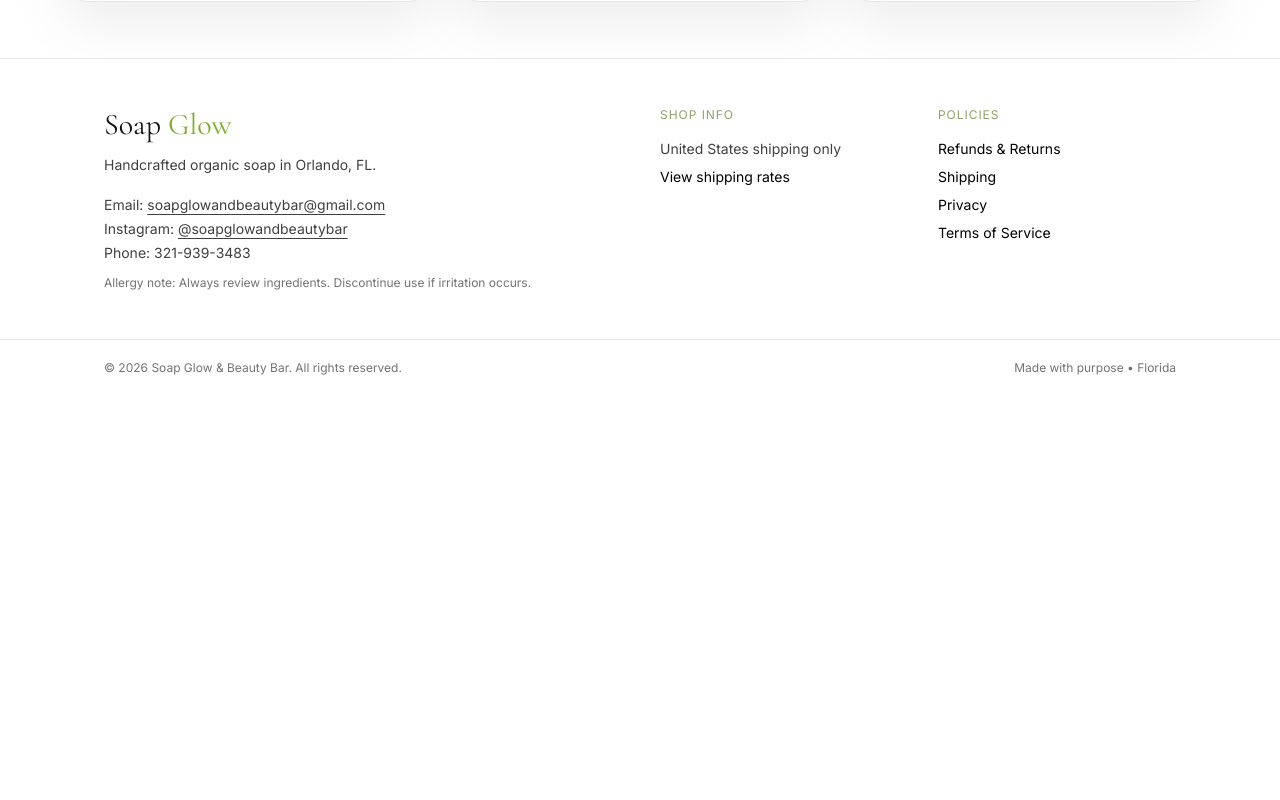
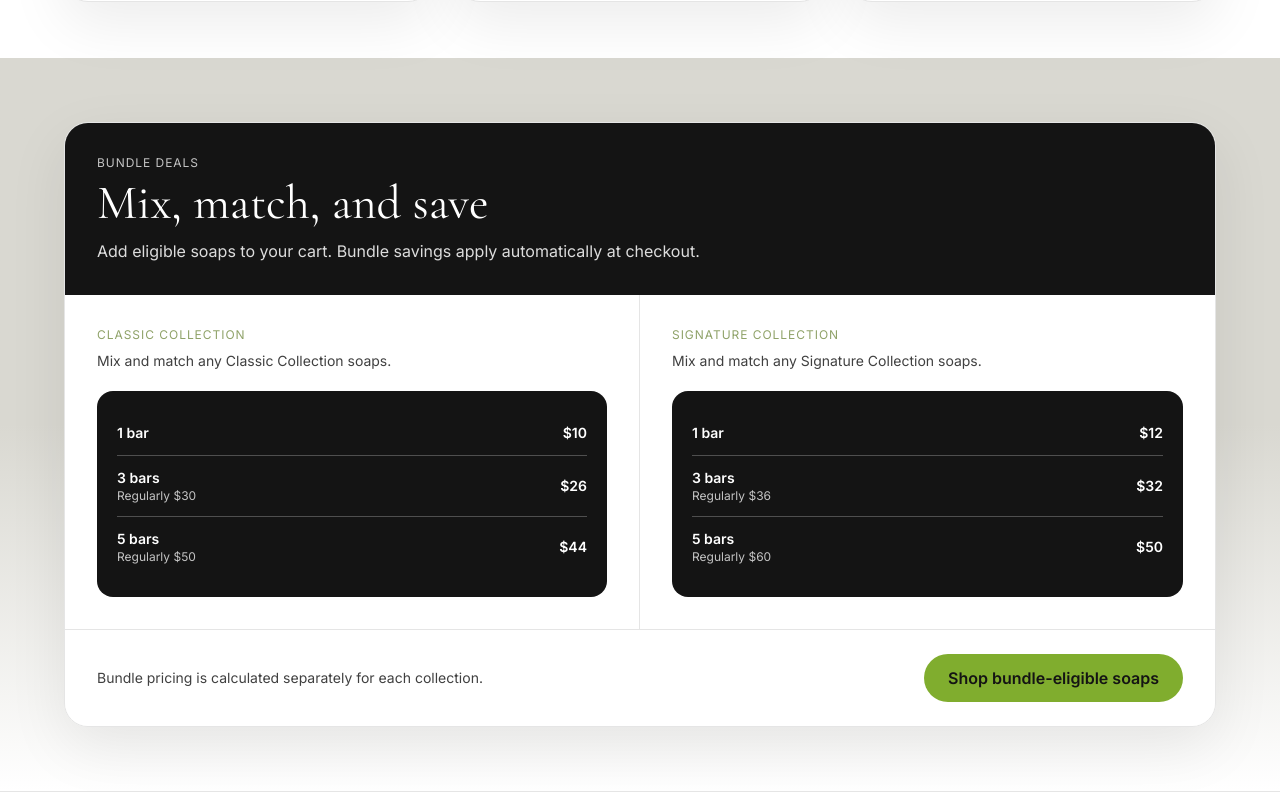
Before and after one commit to DariusHay/soapandglow, a React (Vite) app: page / in a window 1280 px wide. Shown: the part 2860-3660 px from the top of the page. Before the commit the page ends 3256 px from the top, so only its background shows below. Built offline with nearby package versions, Linux system fonts and the light colour scheme.

Commit message:
Restore automatic bundle discounts

```diff
--- a/netlify/shared/product-catalog.mjs
+++ b/netlify/shared/product-catalog.mjs
@@ -1,9 +1,9 @@
 export const productCatalog = [
-  { slug: "tropical-citrus", name: "Tropical Citrus", priceCents: 1000 },
-  { slug: "nag-champa-mud", name: "Nag Champa Mud", priceCents: 1200 },
-  { slug: "oatmeal-milk-honey", name: "Oatmeal Milk & Honey", priceCents: 1200 },
-  { slug: "turmeric-honey", name: "Turmeric Honey", priceCents: 1200 },
-  { slug: "orange-sweet-must", name: "Orange Sweet Must", priceCents: 1000 },
+  { slug: "tropical-citrus", name: "Tropical Citrus", priceCents: 1000, collection: "Classic Collection" },
+  { slug: "nag-champa-mud", name: "Nag Champa Mud", priceCents: 1200, collection: "Signature Collection" },
+  { slug: "oatmeal-milk-honey", name: "Oatmeal Milk & Honey", priceCents: 1200, collection: "Signature Collection" },
+  { slug: "turmeric-honey", name: "Turmeric Honey", priceCents: 1200, collection: "Signature Collection" },
+  { slug: "orange-sweet-musk", name: "Orange Sweet Musk", priceCents: 1000, collection: "Classic Collection" },
   { slug: "pumpkin-spice", name: "Pumpkin Spice", priceCents: 1000 },
   { slug: "always-a-moor", name: "Always a Moor", priceCents: 1000 },
   { slug: "apple-rose", name: "Apple Rose", priceCents: 1000 },
@@ -31,5 +31,15 @@
 ];
 
 export function findProduct(slug) {
-  return productCatalog.find((product) => product.slug === slug);
+  const product = productCatalog.find((entry) => entry.slug === slug);
+  if (!product) return undefined;
+
+  return {
+    ...product,
+    collection:
+      product.collection ||
+      (product.priceCents === 1000
+        ? "Classic Collection"
+        : "Signature Collection"),
+  };
 }
--- /dev/null
+++ b/shared/bundle-pricing.mjs
@@ -0,0 +1,56 @@
+const bundlePrices = {
+  "Classic Collection": {
+    unitPriceCents: 1000,
+    bundles: [
+      { quantity: 3, priceCents: 2600 },
+      { quantity: 5, priceCents: 4400 },
+    ],
+  },
+  "Signature Collection": {
+    unitPriceCents: 1200,
+    bundles: [
+      { quantity: 3, priceCents: 3200 },
+      { quantity: 5, priceCents: 5000 },
+    ],
+  },
+};
+
+function calculateCollectionPriceCents(collection, quantity) {
+  const pricing = bundlePrices[collection];
+  if (!pricing || quantity <= 0) return 0;
+
+  const bestPrices = Array(quantity + 1).fill(Number.POSITIVE_INFINITY);
+  bestPrices[0] = 0;
+
+  for (let count = 1; count <= quantity; count += 1) {
+    bestPrices[count] = bestPrices[count - 1] + pricing.unitPriceCents;
+
+    for (const bundle of pricing.bundles) {
+      if (count >= bundle.quantity) {
+        bestPrices[count] = Math.min(
+          bestPrices[count],
+          bestPrices[count - bundle.quantity] + bundle.priceCents
+        );
+      }
+    }
+  }
+
+  return bestPrices[quantity];
+}
+
+export function calculateBundleSavingsCents(items) {
+  const quantities = items.reduce((totals, item) => {
+    const quantity = Number(item.quantity || 0);
+    totals[item.collection] = (totals[item.collection] || 0) + quantity;
+    return totals;
+  }, {});
+
+  return Object.entries(quantities).reduce((totalSavings, [collection, quantity]) => {
+    const pricing = bundlePrices[collection];
+    if (!pricing) return totalSavings;
+
+    const regularPrice = pricing.unitPriceCents * quantity;
+    const bundlePrice = calculateCollectionPriceCents(collection, quantity);
+    return totalSavings + regularPrice - bundlePrice;
+  }, 0);
+}
--- a/src/context/CartContext.jsx
+++ b/src/context/CartContext.jsx
@@ -1,6 +1,7 @@
 import { useEffect, useMemo, useState } from "react";
 import { products } from "../data/products";
 import { CartContext } from "./cart-context";
+import { calculateBundleSavingsCents } from "../../shared/bundle-pricing.mjs";
 const STORAGE_KEY = "soap-glow-cart";
 
 function readStoredCart() {
@@ -44,9 +45,20 @@
 
   const totals = useMemo(() => {
     const itemCount = cartItems.reduce((sum, item) => sum + item.quantity, 0);
-    const subtotal = cartItems.reduce((sum, item) => sum + item.lineTotal, 0);
+    const merchandiseSubtotal = cartItems.reduce(
+      (sum, item) => sum + item.lineTotal,
+      0
+    );
+    const bundleSavings =
+      calculateBundleSavingsCents(
+        cartItems.map((item) => ({
+          collection: item.product.collection,
+          quantity: item.quantity,
+        }))
+      ) / 100;
+    const subtotal = merchandiseSubtotal - bundleSavings;
 
-    return { itemCount, subtotal };
+    return { itemCount, merchandiseSubtotal, bundleSavings, subtotal };
   }, [cartItems]);
 
   function addItem(product, quantity = 1) {
--- a/src/pages/Cart.jsx
+++ b/src/pages/Cart.jsx
@@ -17,8 +17,16 @@
 }
 
 export default function Cart() {
-  const { items, itemCount, subtotal, updateQuantity, removeItem, clearCart } =
-    useCart();
+  const {
+    items,
+    itemCount,
+    merchandiseSubtotal,
+    bundleSavings,
+    subtotal,
+    updateQuantity,
+    removeItem,
+    clearCart,
+  } = useCart();
   const shipping = calculateShipping(subtotal);
 
   async function handleCheckout() {
@@ -123,8 +131,14 @@
                 <div className="mt-5 space-y-3 text-sm text-neutral-700">
                   <div className="flex justify-between">
                     <span>{itemCount} item{itemCount === 1 ? "" : "s"}</span>
-                    <span>{formatPrice(subtotal)}</span>
+                    <span>{formatPrice(merchandiseSubtotal)}</span>
                   </div>
+                  {bundleSavings ? (
+                    <div className="flex justify-between text-brand-sage">
+                      <span>Bundle savings</span>
+                      <span>-{formatPrice(bundleSavings)}</span>
+                    </div>
+                  ) : null}
                   <div className="flex justify-between">
                     <span>Standard shipping</span>
                     <span>{formatPrice(shipping)}</span>
--- a/src/pages/Home.jsx
+++ b/src/pages/Home.jsx
@@ -5,6 +5,27 @@
 import { instagramUrl } from "../utils/orderLinks";
 import flyerImg from "../assets/soapglower.PNG";
 import heroImg from "../assets/hero.jpg";
+
+const bundleOffers = [
+  {
+    collection: "Classic Collection",
+    description: "Mix and match any Classic Collection soaps.",
+    offers: [
+      { label: "1 bar", price: 10 },
+      { label: "3 bars", price: 26, regularPrice: 30 },
+      { label: "5 bars", price: 44, regularPrice: 50 },
+    ],
+  },
+  {
+    collection: "Signature Collection",
+    description: "Mix and match any Signature Collection soaps.",
+    offers: [
+      { label: "1 bar", price: 12 },
+      { label: "3 bars", price: 32, regularPrice: 36 },
+      { label: "5 bars", price: 50, regularPrice: 60 },
+    ],
+  },
+];
 
 export default function Home() {
   const featured = products.filter((p) => p.featured).slice(0, 6);
@@ -117,6 +138,78 @@
         </div>
       </section>
 
+      <section className="px-4 sm:px-6 lg:px-10 py-16 bg-gradient-to-b from-brand-stone via-brand-stone to-white">
+        <div className="max-w-6xl mx-auto overflow-hidden rounded-3xl border border-neutral-200 shadow-soft">
+          <div className="bg-brand-ink p-6 sm:p-8">
+            <p className="text-xs tracking-luxe uppercase text-white/75">
+              Bundle Deals
+            </p>
+            <h2 className="font-display text-4xl sm:text-5xl text-white mt-2">
+              Mix, match, and save
+            </h2>
+            <p className="mt-3 max-w-3xl text-white/85">
+              Add eligible soaps to your cart. Bundle savings apply
+              automatically at checkout.
+            </p>
+          </div>
+
+          <div className="grid bg-white lg:grid-cols-2">
+            {bundleOffers.map((bundle, index) => (
+              <div
+                key={bundle.collection}
+                className={[
+                  "p-6 sm:p-8",
+                  index === 0
+                    ? "border-b border-neutral-200 lg:border-b-0 lg:border-r"
+                    : "",
+                ].join(" ")}
+              >
+                <p className="text-xs tracking-luxe uppercase text-brand-sage">
+                  {bundle.collection}
+                </p>
+                <p className="mt-2 text-sm text-neutral-700">
+                  {bundle.description}
+                </p>
+                <div className="mt-5 rounded-2xl bg-brand-ink p-5">
+                  {bundle.offers.map((offer) => (
+                    <div
+                      key={offer.label}
+                      className="flex items-center justify-between gap-4 border-b border-white/25 py-3 last:border-b-0"
+                    >
+                      <div>
+                        <p className="text-sm font-semibold text-white">
+                          {offer.label}
+                        </p>
+                        {offer.regularPrice ? (
+                          <p className="text-xs text-white/75">
+                            Regularly ${offer.regularPrice}
+                          </p>
+                        ) : null}
+                      </div>
+                      <p className="text-sm font-semibold text-white">
+                        ${offer.price}
+                      </p>
+                    </div>
+                  ))}
+                </div>
+              </div>
+            ))}
+          </div>
+
+          <div className="flex flex-col gap-3 border-t border-neutral-200 bg-white px-6 py-6 sm:flex-row sm:items-center sm:justify-between sm:px-8">
+            <p className="text-sm text-neutral-700">
+              Bundle pricing is calculated separately for each collection.
+            </p>
+            <Link
+              to="/shop"
+              className="rounded-full bg-brand-lime px-6 py-3 text-center font-semibold text-brand-ink hover:opacity-90"
+            >
+              Shop bundle-eligible soaps
+            </Link>
+          </div>
+        </div>
+      </section>
+
     </div>
   );
 }
```
Also changed, not shown: 1 other file (tests, documents, lock files or other folders).
